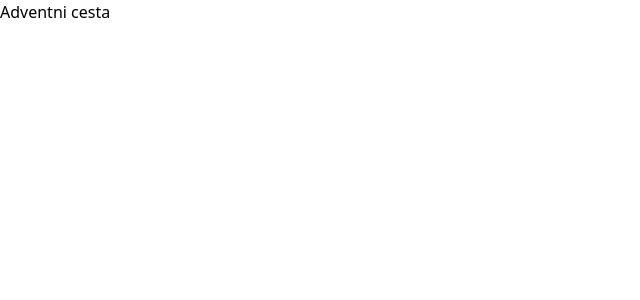
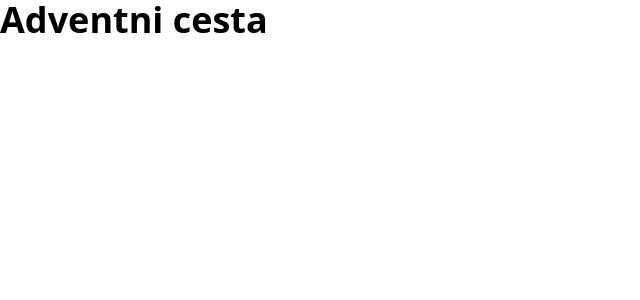
Before and after one commit to petrkucerak/adventnicesta, a Next.js app: page / in a window 1280 px wide. Shown: the top 300 px of the page, without its empty margins (0-640 px from the left). Built offline with nearby package versions, Linux system fonts and the light colour scheme.

Commit message:
Test tailiwind

```diff
--- a/pages/index.js
+++ b/pages/index.js
@@ -1,6 +1,6 @@
 
 export default function Home() {
   return (
-    <h1>Adventni cesta</h1>
+    <h1 className="text-4xl font-bold">Adventni cesta</h1>
   );
 }
--- /dev/null
+++ b/styles/dist.css
@@ -0,0 +1,523 @@
+/*
+! tailwindcss v3.2.4 | MIT License | https://tailwindcss.com
+*/
+
+/*
+1. Prevent padding and border from affecting element width. (https://github.com/mozdevs/cssremedy/issues/4)
+2. Allow adding a border to an element by just adding a border-width. (https://github.com/tailwindcss/tailwindcss/pull/116)
+*/
+
+*,
+::before,
+::after {
+  box-sizing: border-box;
+  /* 1 */
+  border-width: 0;
+  /* 2 */
+  border-style: solid;
+  /* 2 */
+  border-color: #e5e7eb;
+  /* 2 */
+}
+
+::before,
+::after {
+  --tw-content: '';
+}
+
+/*
+1. Use a consistent sensible line-height in all browsers.
+2. Prevent adjustments of font size after orientation changes in iOS.
+3. Use a more readable tab size.
+4. Use the user's configured `sans` font-family by default.
+5. Use the user's configured `sans` font-feature-settings by default.
+*/
+
+html {
+  line-height: 1.5;
+  /* 1 */
+  -webkit-text-size-adjust: 100%;
+  /* 2 */
+  -moz-tab-size: 4;
+  /* 3 */
+  -o-tab-size: 4;
+     tab-size: 4;
+  /* 3 */
+  font-family: ui-sans-serif, system-ui, -apple-system, BlinkMacSystemFont, "Segoe UI", Roboto, "Helvetica Neue", Arial, "Noto Sans", sans-serif, "Apple Color Emoji", "Segoe UI Emoji", "Segoe UI Symbol", "Noto Color Emoji";
+  /* 4 */
+  font-feature-settings: normal;
+  /* 5 */
+}
+
+/*
+1. Remove the margin in all browsers.
+2. Inherit line-height from `html` so users can set them as a class directly on the `html` element.
+*/
+
+body {
+  margin: 0;
+  /* 1 */
+  line-height: inherit;
+  /* 2 */
+}
+
+/*
+1. Add the correct height in Firefox.
+2. Correct the inheritance of border color in Firefox. (https://bugzilla.mozilla.org/show_bug.cgi?id=190655)
+3. Ensure horizontal rules are visible by default.
+*/
+
+hr {
+  height: 0;
+  /* 1 */
+  color: inherit;
+  /* 2 */
+  border-top-width: 1px;
+  /* 3 */
+}
+
+/*
+Add the correct text decoration in Chrome, Edge, and Safari.
+*/
+
+abbr:where([title]) {
+  -webkit-text-decoration: underline dotted;
+          text-decoration: underline dotted;
+}
+
+/*
+Remove the default font size and weight for headings.
+*/
+
+h1,
+h2,
+h3,
+h4,
+h5,
+h6 {
+  font-size: inherit;
+  font-weight: inherit;
+}
+
+/*
+Reset links to optimize for opt-in styling instead of opt-out.
+*/
+
+a {
+  color: inherit;
+  text-decoration: inherit;
+}
+
+/*
+Add the correct font weight in Edge and Safari.
+*/
+
+b,
+strong {
+  font-weight: bolder;
+}
+
+/*
+1. Use the user's configured `mono` font family by default.
+2. Correct the odd `em` font sizing in all browsers.
+*/
+
+code,
+kbd,
+samp,
+pre {
+  font-family: ui-monospace, SFMono-Regular, Menlo, Monaco, Consolas, "Liberation Mono", "Courier New", monospace;
+  /* 1 */
+  font-size: 1em;
+  /* 2 */
+}
+
+/*
+Add the correct font size in all browsers.
+*/
+
+small {
+  font-size: 80%;
+}
+
+/*
+Prevent `sub` and `sup` elements from affecting the line height in all browsers.
+*/
+
+sub,
+sup {
+  font-size: 75%;
+  line-height: 0;
+  position: relative;
+  vertical-align: baseline;
+}
+
+sub {
+  bottom: -0.25em;
+}
+
+sup {
+  top: -0.5em;
+}
+
+/*
+1. Remove text indentation from table contents in Chrome and Safari. (https://bugs.chromium.org/p/chromium/issues/detail?id=999088, https://bugs.webkit.org/show_bug.cgi?id=201297)
+2. Correct table border color inheritance in all Chrome and Safari. (https://bugs.chromium.org/p/chromium/issues/detail?id=935729, https://bugs.webkit.org/show_bug.cgi?id=195016)
+3. Remove gaps between table borders by default.
+*/
+
+table {
+  text-indent: 0;
+  /* 1 */
+  border-color: inherit;
+  /* 2 */
+  border-collapse: collapse;
+  /* 3 */
+}
+
+/*
+1. Change the font styles in all browsers.
+2. Remove the margin in Firefox and Safari.
+3. Remove default padding in all browsers.
+*/
+
+button,
+input,
+optgroup,
+select,
+textarea {
+  font-family: inherit;
+  /* 1 */
+  font-size: 100%;
+  /* 1 */
+  font-weight: inherit;
+  /* 1 */
+  line-height: inherit;
+  /* 1 */
+  color: inherit;
+  /* 1 */
+  margin: 0;
+  /* 2 */
+  padding: 0;
+  /* 3 */
+}
+
+/*
+Remove the inheritance of text transform in Edge and Firefox.
+*/
+
+button,
+select {
+  text-transform: none;
+}
+
+/*
+1. Correct the inability to style clickable types in iOS and Safari.
+2. Remove default button styles.
+*/
+
+button,
+[type='button'],
+[type='reset'],
+[type='submit'] {
+  -webkit-appearance: button;
+  /* 1 */
+  background-color: transparent;
+  /* 2 */
+  background-image: none;
+  /* 2 */
+}
+
+/*
+Use the modern Firefox focus style for all focusable elements.
+*/
+
+:-moz-focusring {
+  outline: auto;
+}
+
+/*
+Remove the additional `:invalid` styles in Firefox. (https://github.com/mozilla/gecko-dev/blob/2f9eacd9d3d995c937b4251a5557d95d494c9be1/layout/style/res/forms.css#L728-L737)
+*/
+
+:-moz-ui-invalid {
+  box-shadow: none;
+}
+
+/*
+Add the correct vertical alignment in Chrome and Firefox.
+*/
+
+progress {
+  vertical-align: baseline;
+}
+
+/*
+Correct the cursor style of increment and decrement buttons in Safari.
+*/
+
+::-webkit-inner-spin-button,
+::-webkit-outer-spin-button {
+  height: auto;
+}
+
+/*
+1. Correct the odd appearance in Chrome and Safari.
+2. Correct the outline style in Safari.
+*/
+
+[type='search'] {
+  -webkit-appearance: textfield;
+  /* 1 */
+  outline-offset: -2px;
+  /* 2 */
+}
+
+/*
+Remove the inner padding in Chrome and Safari on macOS.
+*/
+
+::-webkit-search-decoration {
+  -webkit-appearance: none;
+}
+
+/*
+1. Correct the inability to style clickable types in iOS and Safari.
+2. Change font properties to `inherit` in Safari.
+*/
+
+::-webkit-file-upload-button {
+  -webkit-appearance: button;
+  /* 1 */
+  font: inherit;
+  /* 2 */
+}
+
+/*
+Add the correct display in Chrome and Safari.
+*/
+
+summary {
+  display: list-item;
+}
+
+/*
+Removes the default spacing and border for appropriate elements.
+*/
+
+blockquote,
+dl,
+dd,
+h1,
+h2,
+h3,
+h4,
+h5,
+h6,
+hr,
+figure,
+p,
+pre {
+  margin: 0;
+}
+
+fieldset {
+  margin: 0;
+  padding: 0;
+}
+
+legend {
+  padding: 0;
+}
+
+ol,
+ul,
+menu {
+  list-style: none;
+  margin: 0;
+  padding: 0;
+}
+
+/*
+Prevent resizing textareas horizontally by default.
+*/
+
+textarea {
+  resize: vertical;
+}
+
+/*
+1. Reset the default placeholder opacity in Firefox. (https://github.com/tailwindlabs/tailwindcss/issues/3300)
+2. Set the default placeholder color to the user's configured gray 400 color.
+*/
+
+input::-moz-placeholder, textarea::-moz-placeholder {
+  opacity: 1;
+  /* 1 */
+  color: #9ca3af;
+  /* 2 */
+}
+
+input::placeholder,
+textarea::placeholder {
+  opacity: 1;
+  /* 1 */
+  color: #9ca3af;
+  /* 2 */
+}
+
+/*
+Set the default cursor for buttons.
+*/
+
+button,
+[role="button"] {
+  cursor: pointer;
+}
+
+/*
+Make sure disabled buttons don't get the pointer cursor.
+*/
+
+:disabled {
+  cursor: default;
+}
+
+/*
+1. Make replaced elements `display: block` by default. (https://github.com/mozdevs/cssremedy/issues/14)
+2. Add `vertical-align: middle` to align replaced elements more sensibly by default. (https://github.com/jensimmons/cssremedy/issues/14#issuecomment-634934210)
+   This can trigger a poorly considered lint error in some tools but is included by design.
+*/
+
+img,
+svg,
+video,
+canvas,
+audio,
+iframe,
+embed,
+object {
+  display: block;
+  /* 1 */
+  vertical-align: middle;
+  /* 2 */
+}
+
+/*
+Constrain images and videos to the parent width and preserve their intrinsic aspect ratio. (https://github.com/mozdevs/cssremedy/issues/14)
+*/
+
+img,
+video {
+  max-width: 100%;
+  height: auto;
+}
+
+/* Make elements with the HTML hidden attribute stay hidden by default */
+
+[hidden] {
+  display: none;
+}
+
+*, ::before, ::after {
+  --tw-border-spacing-x: 0;
+  --tw-border-spacing-y: 0;
+  --tw-translate-x: 0;
+  --tw-translate-y: 0;
+  --tw-rotate: 0;
+  --tw-skew-x: 0;
+  --tw-skew-y: 0;
+  --tw-scale-x: 1;
+  --tw-scale-y: 1;
+  --tw-pan-x:  ;
+  --tw-pan-y:  ;
+  --tw-pinch-zoom:  ;
+  --tw-scroll-snap-strictness: proximity;
+  --tw-ordinal:  ;
+  --tw-slashed-zero:  ;
+  --tw-numeric-figure:  ;
+  --tw-numeric-spacing:  ;
+  --tw-numeric-fraction:  ;
+  --tw-ring-inset:  ;
+  --tw-ring-offset-width: 0px;
+  --tw-ring-offset-color: #fff;
+  --tw-ring-color: rgb(59 130 246 / 0.5);
+  --tw-ring-offset-shadow: 0 0 #0000;
+  --tw-ring-shadow: 0 0 #0000;
+  --tw-shadow: 0 0 #0000;
+  --tw-shadow-colored: 0 0 #0000;
+  --tw-blur:  ;
+  --tw-brightness:  ;
+  --tw-contrast:  ;
+  --tw-grayscale:  ;
+  --tw-hue-rotate:  ;
+  --tw-invert:  ;
+  --tw-saturate:  ;
+  --tw-sepia:  ;
+  --tw-drop-shadow:  ;
+  --tw-backdrop-blur:  ;
+  --tw-backdrop-brightness:  ;
+  --tw-backdrop-contrast:  ;
+  --tw-backdrop-grayscale:  ;
+  --tw-backdrop-hue-rotate:  ;
+  --tw-backdrop-invert:  ;
+  --tw-backdrop-opacity:  ;
+  --tw-backdrop-saturate:  ;
+  --tw-backdrop-sepia:  ;
+}
+
+::backdrop {
+  --tw-border-spacing-x: 0;
+  --tw-border-spacing-y: 0;
+  --tw-translate-x: 0;
+  --tw-translate-y: 0;
+  --tw-rotate: 0;
+  --tw-skew-x: 0;
+  --tw-skew-y: 0;
+  --tw-scale-x: 1;
+  --tw-scale-y: 1;
+  --tw-pan-x:  ;
+  --tw-pan-y:  ;
+  --tw-pinch-zoom:  ;
+  --tw-scroll-snap-strictness: proximity;
+  --tw-ordinal:  ;
+  --tw-slashed-zero:  ;
+  --tw-numeric-figure:  ;
+  --tw-numeric-spacing:  ;
+  --tw-numeric-fraction:  ;
+  --tw-ring-inset:  ;
+  --tw-ring-offset-width: 0px;
+  --tw-ring-offset-color: #fff;
+  --tw-ring-color: rgb(59 130 246 / 0.5);
+  --tw-ring-offset-shadow: 0 0 #0000;
+  --tw-ring-shadow: 0 0 #0000;
+  --tw-shadow: 0 0 #0000;
+  --tw-shadow-colored: 0 0 #0000;
+  --tw-blur:  ;
+  --tw-brightness:  ;
+  --tw-contrast:  ;
+  --tw-grayscale:  ;
+  --tw-hue-rotate:  ;
+  --tw-invert:  ;
+  --tw-saturate:  ;
+  --tw-sepia:  ;
+  --tw-drop-shadow:  ;
+  --tw-backdrop-blur:  ;
+  --tw-backdrop-brightness:  ;
+  --tw-backdrop-contrast:  ;
+  --tw-backdrop-grayscale:  ;
+  --tw-backdrop-hue-rotate:  ;
+  --tw-backdrop-invert:  ;
+  --tw-backdrop-opacity:  ;
+  --tw-backdrop-saturate:  ;
+  --tw-backdrop-sepia:  ;
+}
+
+.text-4xl {
+  font-size: 2.25rem;
+  line-height: 2.5rem;
+}
+
+.font-bold {
+  font-weight: 700;
+}
```
